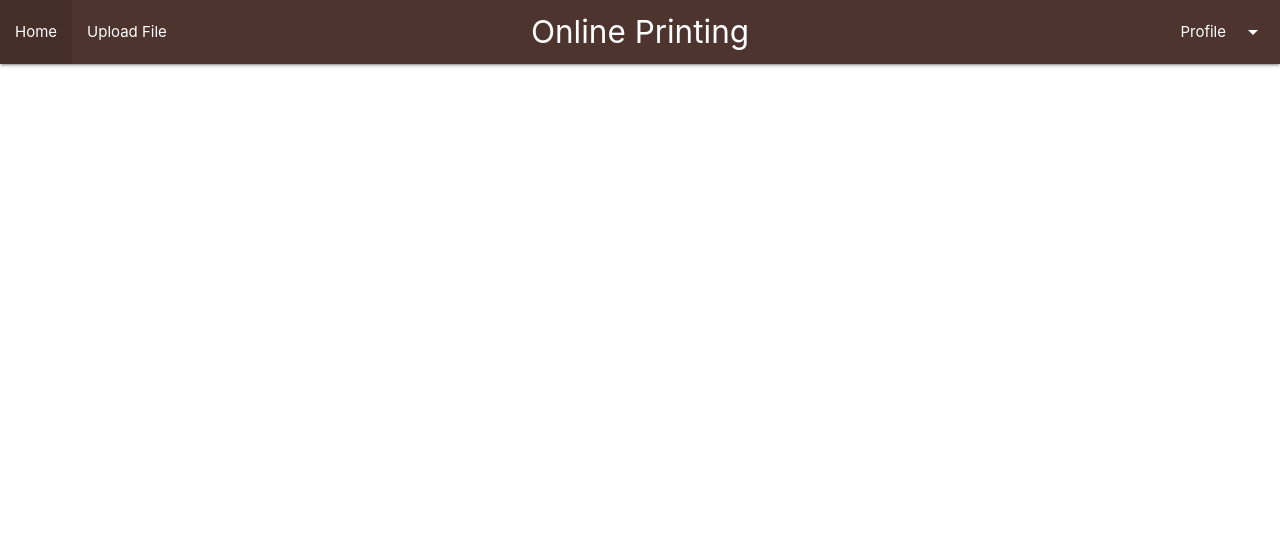
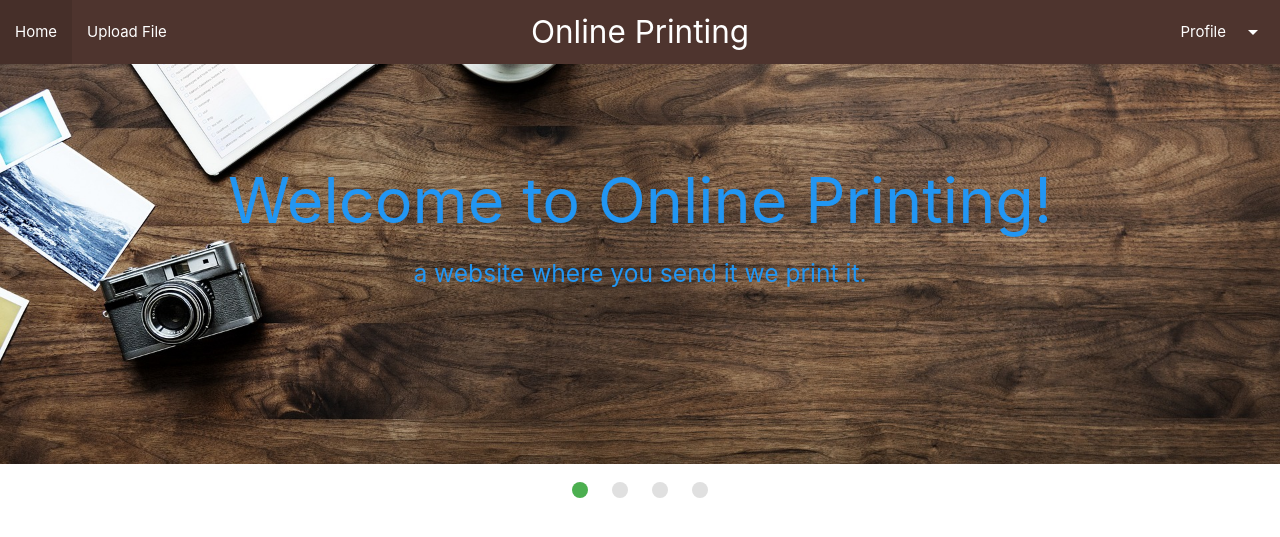
Before and after one commit to ervszz/OJT, a PHP site: page /home.php in a window 1280 px wide. Shown: the top 537 px of the page. Run offline with PHP 8.4, Linux system fonts and the light colour scheme; a user stored in the database is signed in; some libraries are stand-ins or nearby versions.

Commit message:
added image slider to home

```diff
--- a/online-printing/home.php
+++ b/online-printing/home.php
@@ -5,3 +5,47 @@
     include 'Includes/sidenav.html';
     include 'subwebsites/home.html';
     include 'Includes/footer.html';
+?>
+
+
+<body>
+      <div class="slider">
+    <ul class="slides">
+      <li>
+        <img src="./img/back5.jpg" > <!-- random image -->
+        <div class="caption center-align">
+          <h1 class="darken blue-text blue-lighten-4">Welcome to Online Printing!</h1>
+          <h5 class="darken blue-text blue-lighten-4">a website where you send it we print it.</h5>
+        </div>
+      </li>
+       <li>
+        <img src="./img/back1.jpg"> <!-- random image -->
+        <div class="caption left-align">
+          <h3 class="darken blue-text blue-lighten-4">We do the printing for you!</h3>
+          <h5 class="darken blue-text blue-lighten-4">to give you time to do other stuff.</h5>
+        </div>
+      </li>
+       <li>
+        <img src="./img/back2.jpg"> <!-- random image -->
+        <div class="caption right-align">
+          <h3 class="darken blue-text blue-lighten-4">We accept the following file formats:</h3>
+          <h5 class="darken blue-text blue-lighten-4">.docx, .pdf, .png, .jpeg</h5>
+        </div>
+      </li>
+       <li>
+        <img src="./img/back3.jpg" style="width:100%; padding-left: 80%; padding-top: 40%"> <!-- random image -->
+        <div class="caption center-align">
+          <h3 class="light black-text black-lighten-4">What are you waiting for?</h3>
+          <a class="waves-effect waves-light btn" href="upload.php">start uploading</a>
+        </div>
+      </li>
+
+    </ul>
+  </div>
+
+<script>
+$(document).ready(function(){
+    $('.slider').slider();
+  });
+        </script>
+</body>
--- a/online-printing/subwebsites/form_upload.html
+++ b/online-printing/subwebsites/form_upload.html
@@ -1,4 +1,6 @@
-<form action="./subwebsites/upload.php" method="POST" enctype='multipart/form-data'>
+
+
+    <form action="./subwebsites/upload.php" method="POST" enctype='multipart/form-data'>
     <div class="file-field input-field">
         <div class="btn">
             <span>File</span>
```
Also changed, not shown: online-printing/subwebsites/showupload.php (+7 -2 lines), online-printing/img/back1.jpg (added), online-printing/img/back2.jpg (added), online-printing/img/back3.jpg (added), online-printing/img/back4.jpg (added), online-printing/img/back5.jpg (added).
